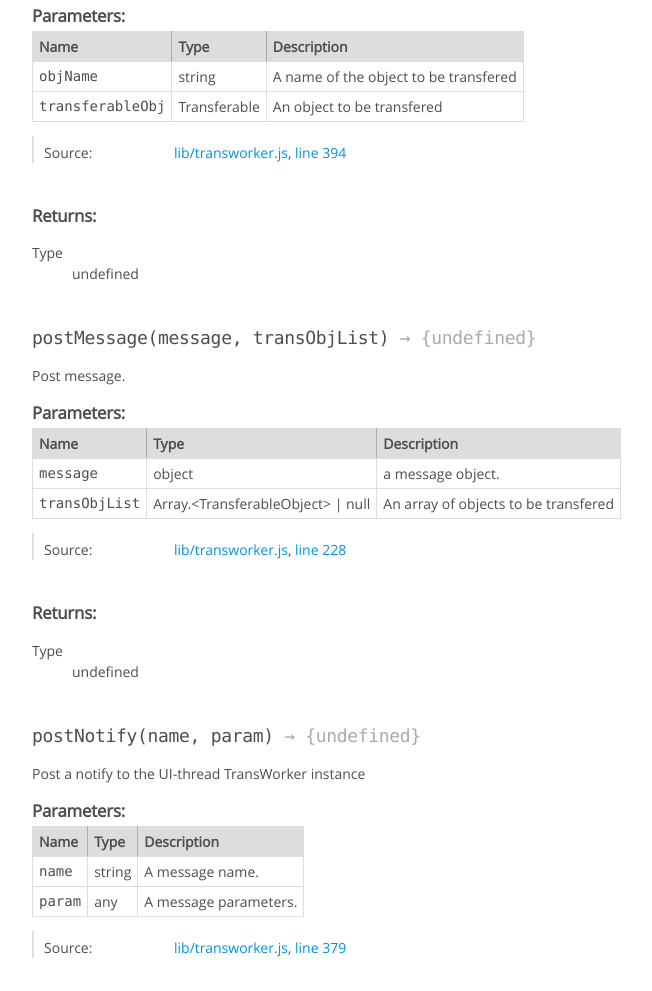
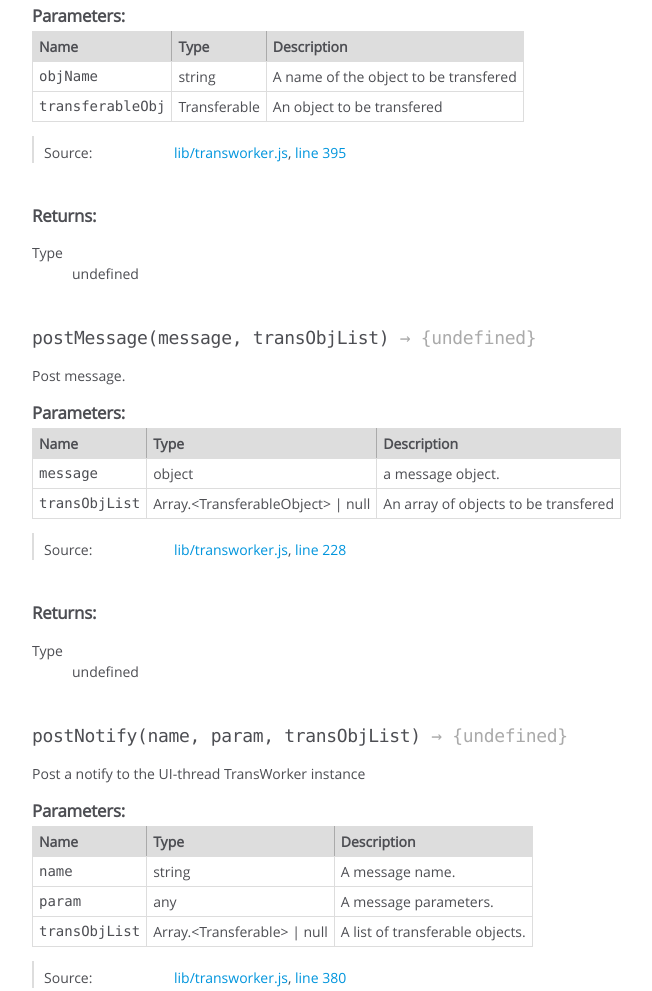
Before and after one commit to takamin/transworker, a website built with Parcel: page docs/TransWorker.html in a window 1280 px wide. Shown: the part 6421-7412 px from the top of the page, without its empty margins (0-652 px from the left). Built offline with nearby package versions, Linux system fonts and the light colour scheme.

Commit message:
Apply v1.6.0 and update docs

```diff
--- a/docs/TransWorker.html
+++ b/docs/TransWorker.html
@@ -2479,7 +2479,7 @@ value of the remote method</p>
 
     <dt class="tag-source">Source:</dt>
     <dd class="tag-source"><ul class="dummy"><li>
-        <a href="lib_transworker.js.html">lib/transworker.js</a>, <a href="lib_transworker.js.html#line406">line 406</a>
+        <a href="lib_transworker.js.html">lib/transworker.js</a>, <a href="lib_transworker.js.html#line407">line 407</a>
     </li></ul></dd>
 
 
@@ -2658,7 +2658,7 @@ value of the remote method</p>
 
     <dt class="tag-source">Source:</dt>
     <dd class="tag-source"><ul class="dummy"><li>
-        <a href="lib_transworker.js.html">lib/transworker.js</a>, <a href="lib_transworker.js.html#line394">line 394</a>
+        <a href="lib_transworker.js.html">lib/transworker.js</a>, <a href="lib_transworker.js.html#line395">line 395</a>
     </li></ul></dd>
 
 
@@ -2894,7 +2894,7 @@ objects to be transfered</p></td>
 
 
 
-    <h4 class="name" id="postNotify"><span class="type-signature"></span>postNotify<span class="signature">(name, param)</span><span class="type-signature"> &rarr; {undefined}</span></h4>
+    <h4 class="name" id="postNotify"><span class="type-signature"></span>postNotify<span class="signature">(name, param, transObjList)</span><span class="type-signature"> &rarr; {undefined}</span></h4>
 
 
 
@@ -2981,6 +2981,32 @@ objects to be transfered</p></td>
         </tr>
 
 
+
+        <tr>
+
+                <td class="name"><code>transObjList</code></td>
+
+
+            <td class="type">
+
+
+<span class="param-type">Array.&lt;Transferable></span>
+|
+
+<span class="param-type">null</span>
+
+
+
+            </td>
+
+
+
+
+
+            <td class="description last"><p>A list of transferable objects.</p></td>
+        </tr>
+
+
     </tbody>
 </table>
 
@@ -3018,7 +3044,7 @@ objects to be transfered</p></td>
 
     <dt class="tag-source">Source:</dt>
     <dd class="tag-source"><ul class="dummy"><li>
-        <a href="lib_transworker.js.html">lib/transworker.js</a>, <a href="lib_transworker.js.html#line379">line 379</a>
+        <a href="lib_transworker.js.html">lib/transworker.js</a>, <a href="lib_transworker.js.html#line380">line 380</a>
     </li></ul></dd>
 
 
@@ -3756,7 +3782,7 @@ side method</p>
 <br class="clear">
 
 <footer>
-    Documentation generated by <a href="https://github.com/jsdoc/jsdoc">JSDoc 3.6.4</a> on Tue Dec 01 2020 12:12:50 GMT+0900 (日本標準時)
+    Documentation generated by <a href="https://github.com/jsdoc/jsdoc">JSDoc 3.6.4</a> on Wed Dec 02 2020 17:54:01 GMT+0900 (日本標準時)
 </footer>
 
 <script> prettyPrint(); </script>
```
Also changed, not shown: docs/TransWorkerOptions.html (+1 -1 lines), docs/WebSocketClient.html (+1 -1 lines), docs/WebSocketServer.html (+1 -1 lines), docs/index.html (+1 -1 lines), docs/index.js.html (+1 -1 lines), docs/lib_transworker-options.js.html (+1 -1 lines), docs/lib_transworker.js.html (+4 -3 lines), docs/lib_websocket-client.js.html (+1 -1 lines), docs/lib_websocket-server.js.html (+1 -1 lines).
